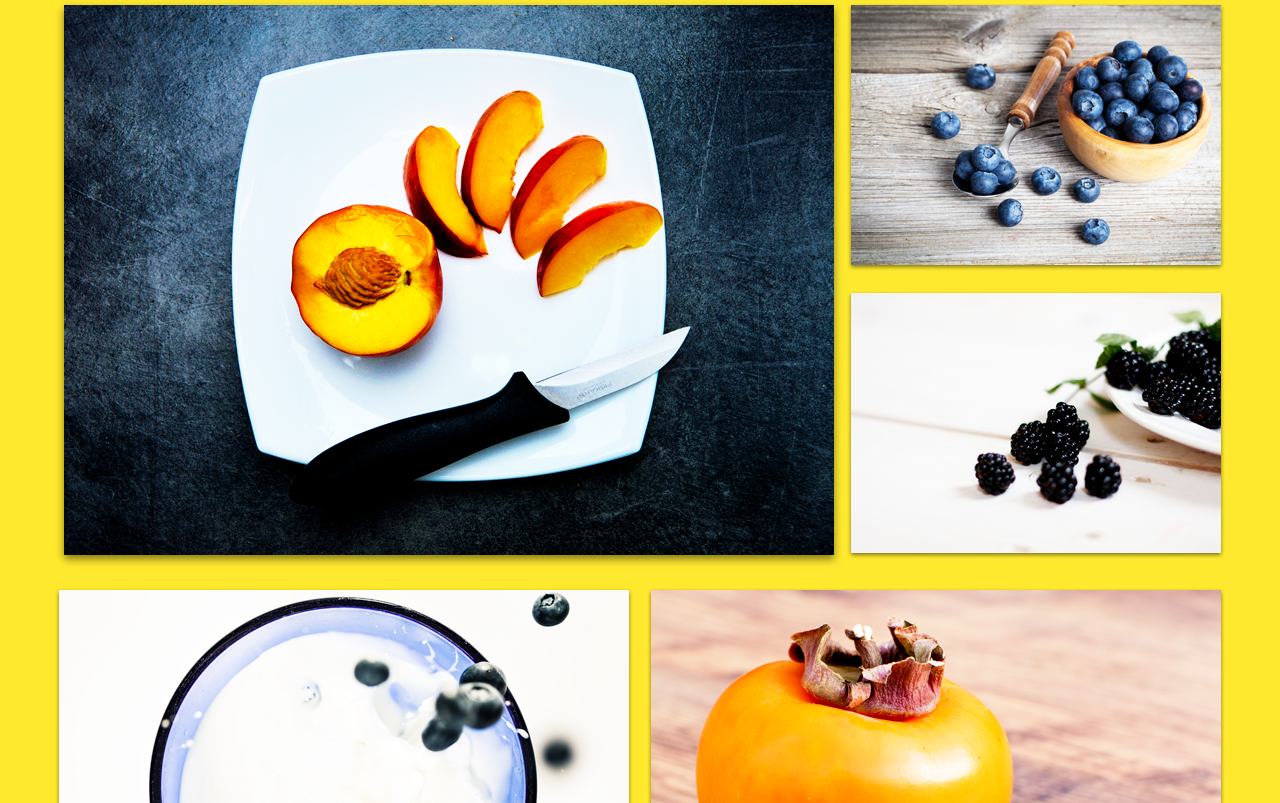
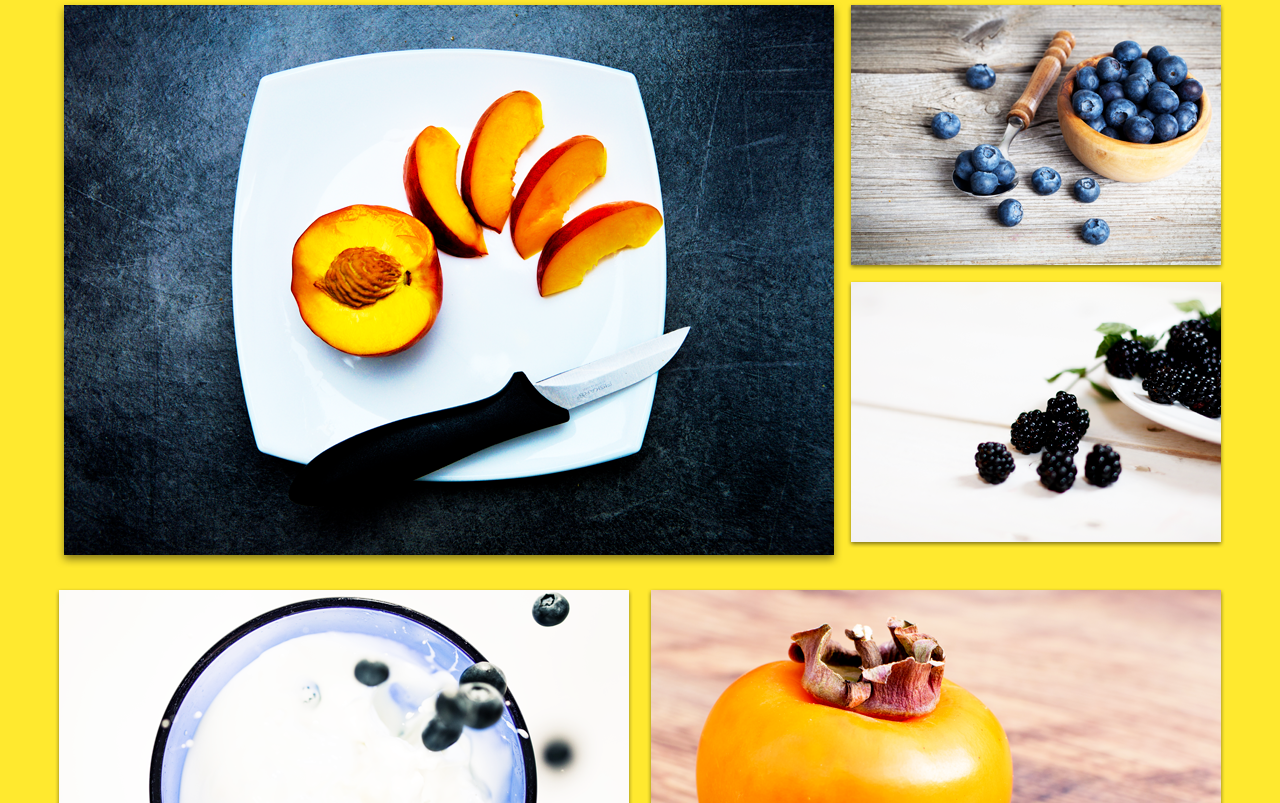
Before and after one commit to danieru0/weekly-web-dev-challenge-2, a website: page index.html in a window 1280 px wide. Shown: the part 2833-3636 px from the top of the page. Drawn offline with nearby package versions, Linux system fonts and the light colour scheme; a script that the page names is missing.

Commit message:
Update style.css

```diff
--- a/app/css/style.css
+++ b/app/css/style.css
@@ -355,9 +355,10 @@ nav {
       flex-direction: column;
       align-self: flex-end;
       position: absolute;
-      top: 3px; }
+      top: 3px;
+      right: 0px; }
       .gallery .gallery_container .container1 img {
-        margin-bottom: 20px; }
+        margin-bottom: 9px; }
     .gallery .gallery_container .container2 {
       display: flex;
       flex-direction: row;
```
